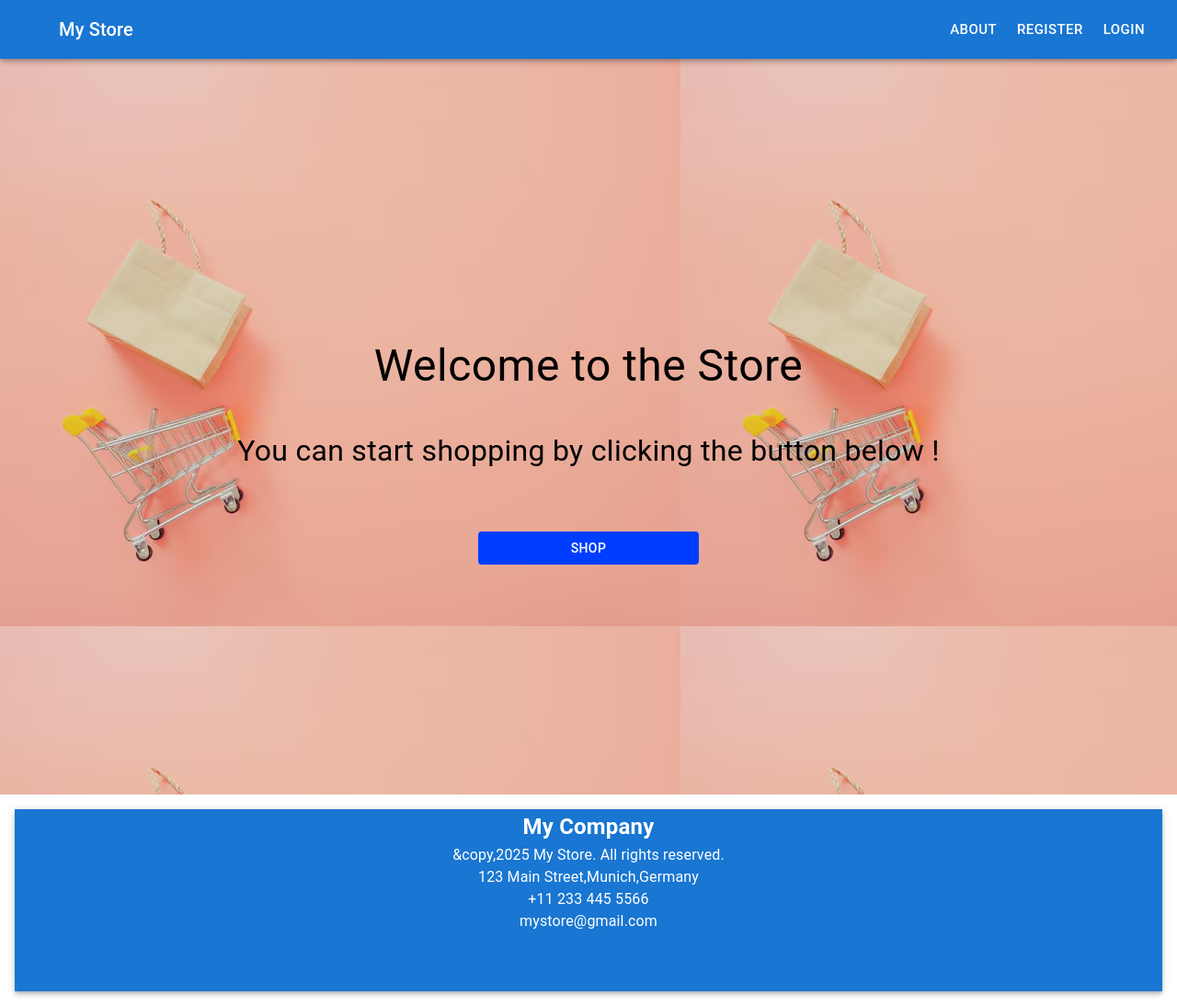
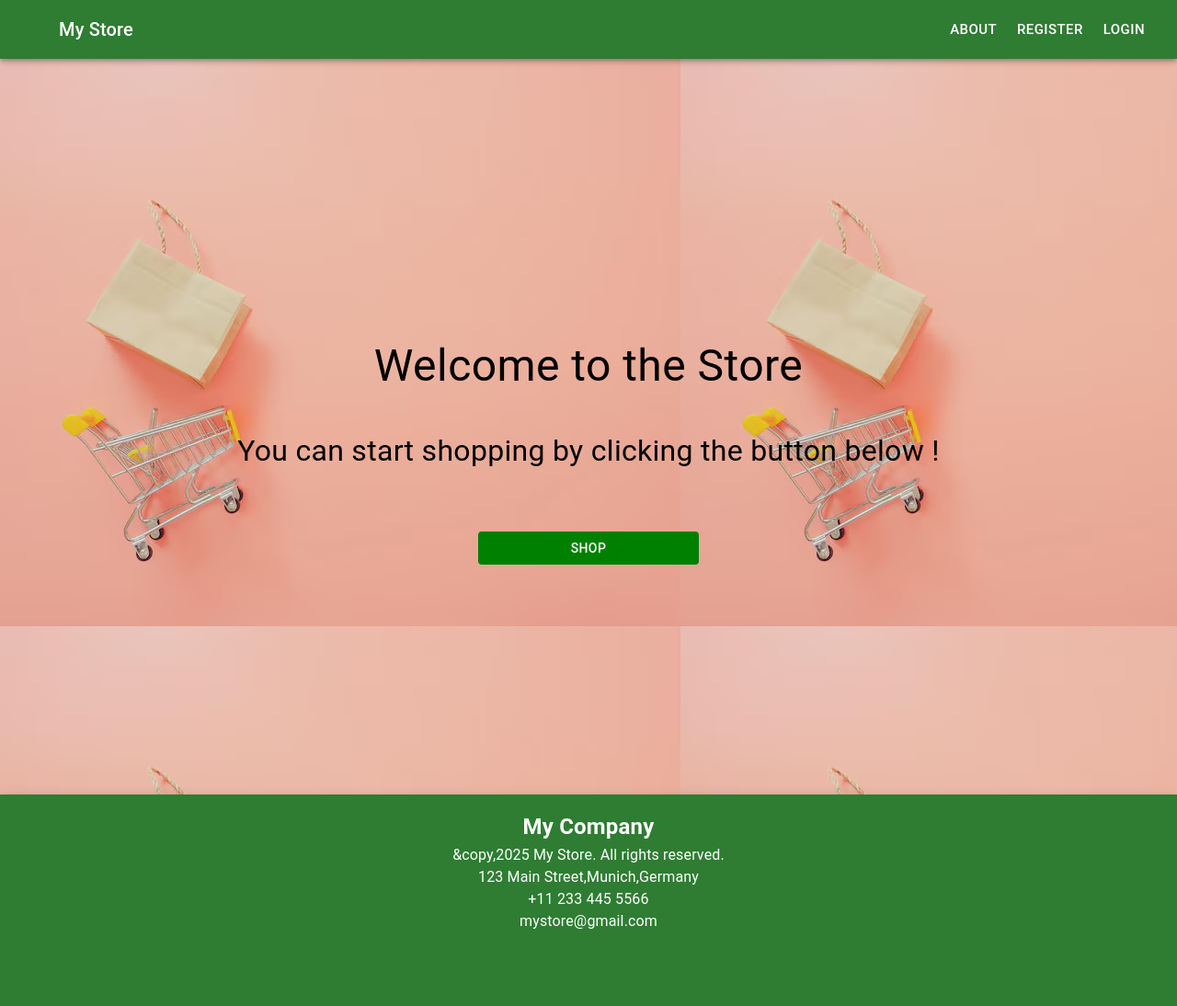
Before and after one commit to Hasireddy/Ecommerce, a React (Create React App) app in the folder client/: page / in a window 1280 px wide. Shown: the whole page at 92% size. Built offline with nearby package versions, Linux system fonts and the light colour scheme; some icons are missing.

Commit message:
Button colour changed to green

```diff
--- a/client/src/components/Footer.js
+++ b/client/src/components/Footer.js
@@ -6,13 +6,13 @@ import LinkedInIcon from '@mui/icons-material/LinkedIn';
 function Footer()
 {
     return(
-        <footer>
-            <Box sx={{
+        <>
+            <AppBar color={"success"} className="appbar" position="sticky">
+                 <Box sx={{
                     textAlign:'center',
                     padding:'1rem',
                     lineHeight:'3rem',
                     }}>
-                 <AppBar color={"primary"} className="appbar" position="sticky">
                     <Typography variant='h6' component="div" sx={{fontWeight:'bold',fontSize:'1.5rem'}}>
                         My Company
                     </Typography>
@@ -61,9 +61,10 @@ function Footer()
                             }}/>
                         </a>
                     </Box>
-                 </AppBar>
-            </Box>
-        </footer>
+                </Box>
+             </AppBar>
+
+        </>
     )
 }
 export default Footer;
--- a/client/src/components/Header.js
+++ b/client/src/components/Header.js
@@ -1,5 +1,6 @@
 import { AppBar,Box ,Toolbar,Button,Typography,IconButton} from "@mui/material";
 import StoreIcon from '@mui/icons-material/Store';
+import { palette } from '@mui/system';
 import MenuIcon from '@mui/icons-material/Menu';
 import './Header.css';
 
@@ -8,7 +9,7 @@ function Header()
     return (
         <>
             <Box sx={{ display: 'flex' }}>
-                <AppBar color={"primary"} className="appbar" position="sticky">
+                <AppBar color={"success"} className="appbar" position="sticky">
                     <Toolbar>
                     {/* <StoreIcon fontSize="large" edge="start" color="inherit" aria-label="logo" sx={{display:{xs:"none",md:"flex"}}}/> */}
                     <IconButton color="inherit">
--- a/client/src/components/Home.js
+++ b/client/src/components/Home.js
@@ -29,7 +29,7 @@ function Home(){
                 </Typography>
 
                 <Button sx={{
-                        backgroundColor:'#003eff',
+                        backgroundColor:'green',
                         color:'white',
                         width:'15rem',
                         margin:'3rem',
```
